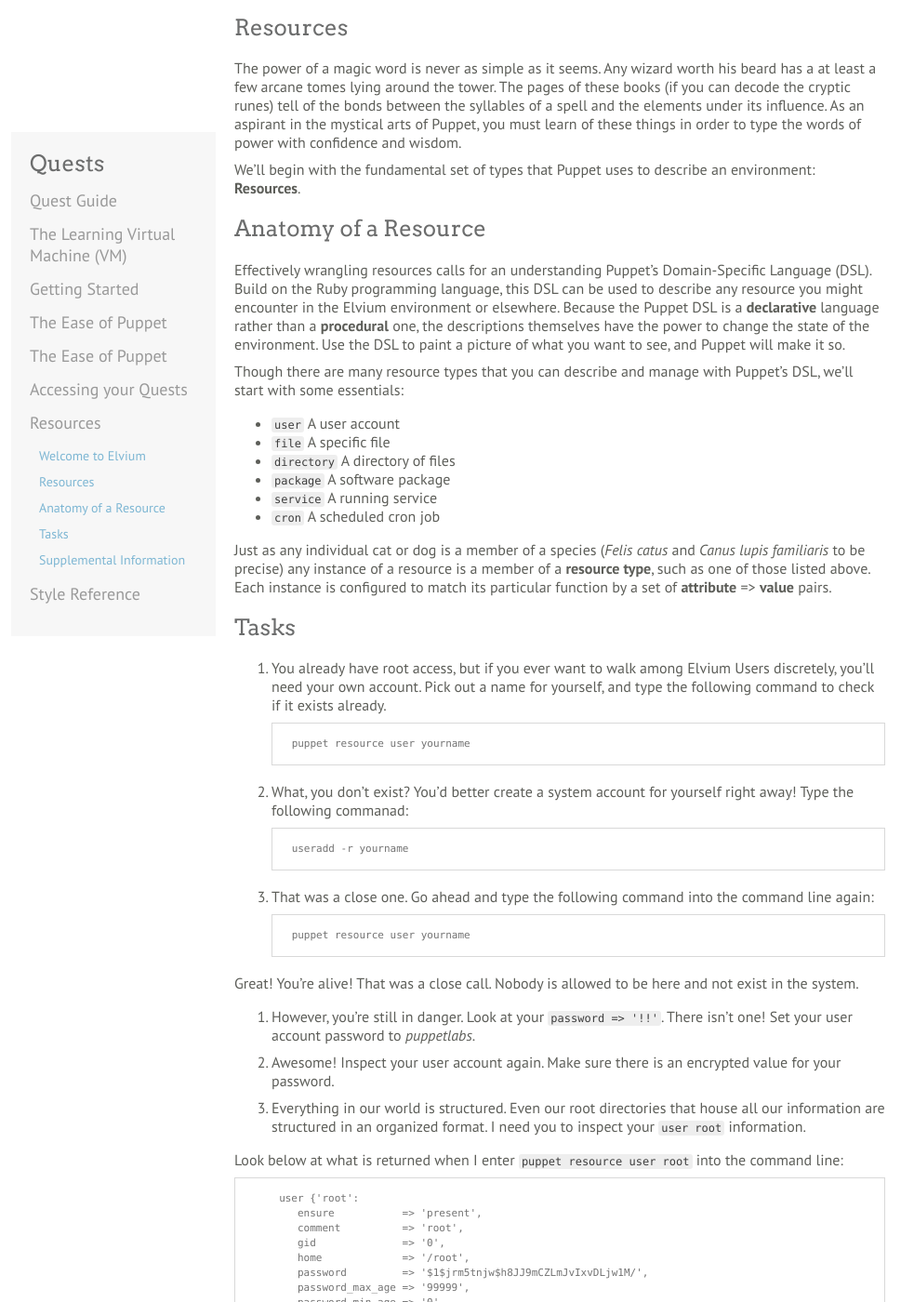
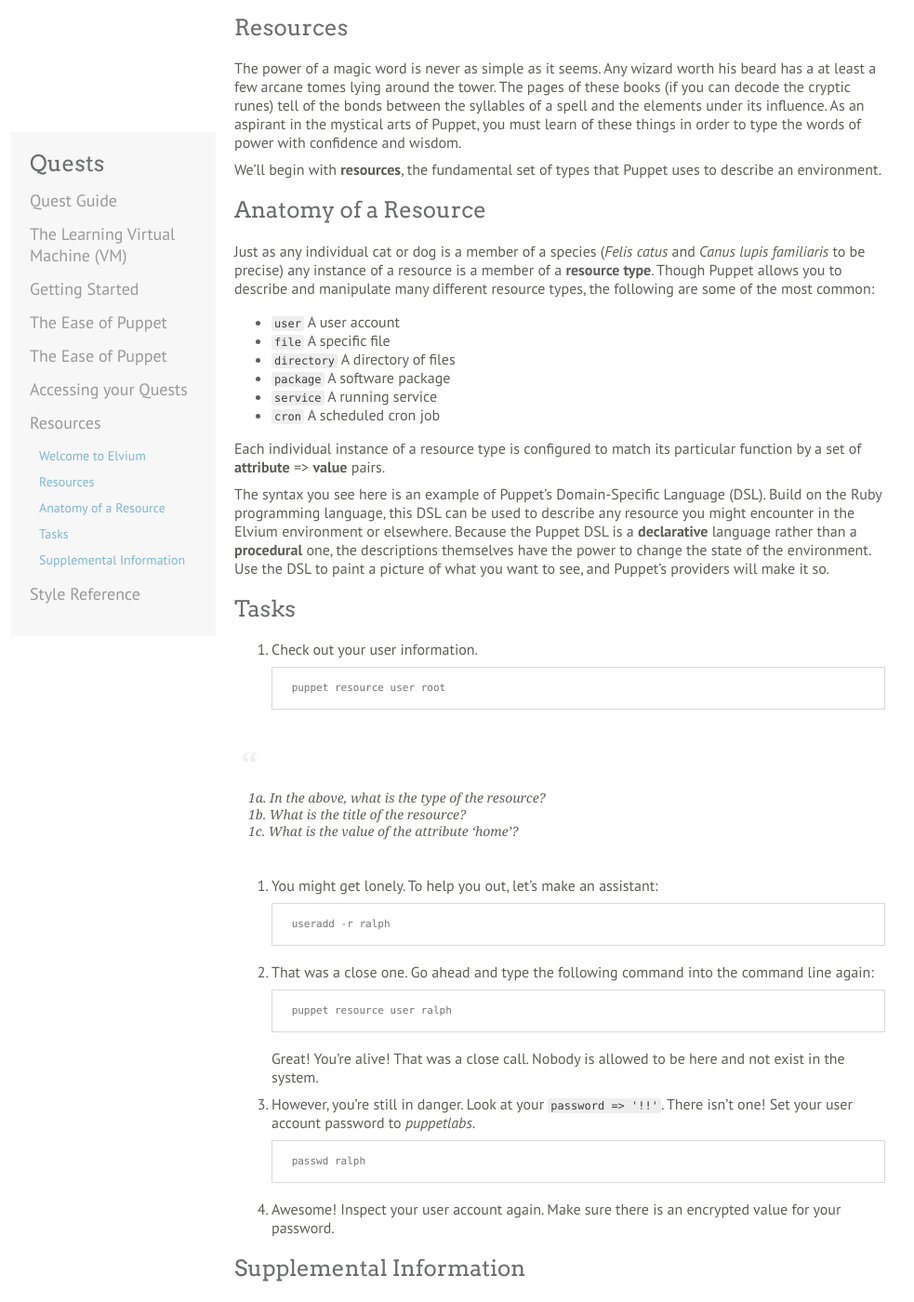
Before and after one commit to puppetlabs-toy-chest/puppet-quest-guide, a Jekyll site: the page built from quests/resources.md, in a window 1280 px wide and 1400 px high, scrolled down 832 px. Shown: the whole window at 93% size, without its empty margins (158-1141 px from the left). Built offline with Jekyll 4.4.1, drawn with Linux system fonts in a browser that asks for light colours; Markdown is read by kramdown in place of the engine named in the settings; some of the changed text lies outside the part shown.

Commit message:
Re-working resources descriptions, iterating on user resource examples

```diff
--- a/quests/resources.md
+++ b/quests/resources.md
@@ -27,13 +27,11 @@
 
 The power of a magic word is never as simple as it seems. Any wizard worth his beard has a at least a few arcane tomes lying around the tower. The pages of these books (if you can decode the cryptic runes) tell of the bonds between the syllables of a spell and the elements under its influence. As an aspirant in the mystical arts of Puppet, you must learn of these things in order to type the words of power with confidence and wisdom.
 
-We'll begin with the fundamental set of types that Puppet uses to describe an environment: **Resources**.
+We'll begin with **resources**, the fundamental set of types that Puppet uses to describe an environment.
 
 ## Anatomy of a Resource
 
-Effectively wrangling resources calls for an understanding Puppet's Domain-Specific Language (DSL). Build on the Ruby programming language, this DSL can be used to describe any resource you might encounter in the Elvium environment or elsewhere. Because the Puppet DSL is a **declarative** language rather than a **procedural** one, the descriptions themselves have the power to change the state of the environment. Use the DSL to paint a picture of what you want to see, and Puppet will make it so.
-
-Though there are many resource types that you can describe and manage with Puppet's DSL, we'll start with some essentials:
+Just as any individual cat or dog is a member of a species (*Felis catus* and *Canus lupis familiaris* to be precise) any instance of a resource is a member of a **resource type**. Though Puppet allows you to describe and manipulate many different resource types, the following are some of the most common:
 
 * `user` A user account
 * `file` A specific file
@@ -42,43 +40,21 @@
 * `service` A running service
 * `cron` A scheduled cron job
 
-Just as any individual cat or dog is a member of a species (*Felis catus* and *Canus lupis familiaris* to be precise) any instance of a resource is a member of a **resource type**, such as one of those listed above. Each instance is configured to match its particular function by a set of **attribute** => **value** pairs.
+Each individual instance of a resource type is configured to match its particular function by a set of **attribute** => **value** pairs.
+
+
+
+The syntax you see here is an example of Puppet's Domain-Specific Language (DSL). Build on the Ruby programming language, this DSL can be used to describe any resource you might encounter in the Elvium environment or elsewhere. Because the Puppet DSL is a **declarative** language rather than a **procedural** one, the descriptions themselves have the power to change the state of the environment. Use the DSL to paint a picture of what you want to see, and Puppet's providers will make it so.
 
 ## Tasks
 
-1. You already have root access, but if you ever want to walk among Elvium Users discretely, you'll need your own account. Pick out a name for yourself, and type the following command to check if it exists already.
+1. Check out your user information.
 
-        puppet resource user yourname
+        puppet resource user root
 
-2. What, you don't exist? You'd better create a system account for yourself right away! Type the following commanad:
-
-        useradd -r yourname
-
-3. That was a close one. Go ahead and type the following command into the command line again:
-
-        puppet resource user yourname
-
-Great! You're alive! That was a close call. Nobody is allowed to be here and not exist in the system.
-
-4. However, you're still in danger. Look at your `password => '!!'`. There isn't one! Set your user account password to *puppetlabs*.
-
-5. Awesome! Inspect your user account again. Make sure there is an encrypted value for your password.
-
-6. Everything in our world is structured. Even our root directories that house all our information are structured in an organized format. I need you to inspect your `user root` information.
-
-Look below at what is returned when I enter `puppet resource user root` into the command line:
-
-         user {'root':
-        	ensure           => 'present',
-        	comment          => 'root',
-        	gid              => '0',
-        	home             => '/root',
-        	password         => '$1$jrm5tnjw$h8JJ9mCZLmJvIxvDLjw1M/',
-        	password_max_age => '99999',
-        	password_min_age => '0',
-        	shell            => '/bin/bash',
-        	uid              => '0',
-        }
+>1a. In the above, what is the _type_ of the resource?
+1b. What is the _title_ of the resource?
+1c. What is the _value_ of the _attribute_ 'home'?
 
 <!-- Carthik
 - once the user has entered `puppet resource user root` in the command the display question 6a.
@@ -86,9 +62,23 @@
 - once the user has entered the correct response in the command line, display question 6c.
 -->
 
->6a. In the above, what is the _type_ of the resource?
-6b. What is the _title_ of the resource?
-6c. What is the _value_ of the _attribute_ 'home'?
+2. You might get lonely. To help you out, let's make an assistant:
+
+        useradd -r ralph
+
+3. That was a close one. Go ahead and type the following command into the command line again:
+
+        puppet resource user ralph
+
+	Great! You're alive! That was a close call. Nobody is allowed to be here and not exist in the system.
+
+4. However, you're still in danger. Look at your `password => '!!'`. There isn't one! Set your user account password to *puppetlabs*.
+
+		passwd ralph
+
+5. Awesome! Inspect your user account again. Make sure there is an encrypted value for your password.
+
+
 
 ## Supplemental Information
 
```
